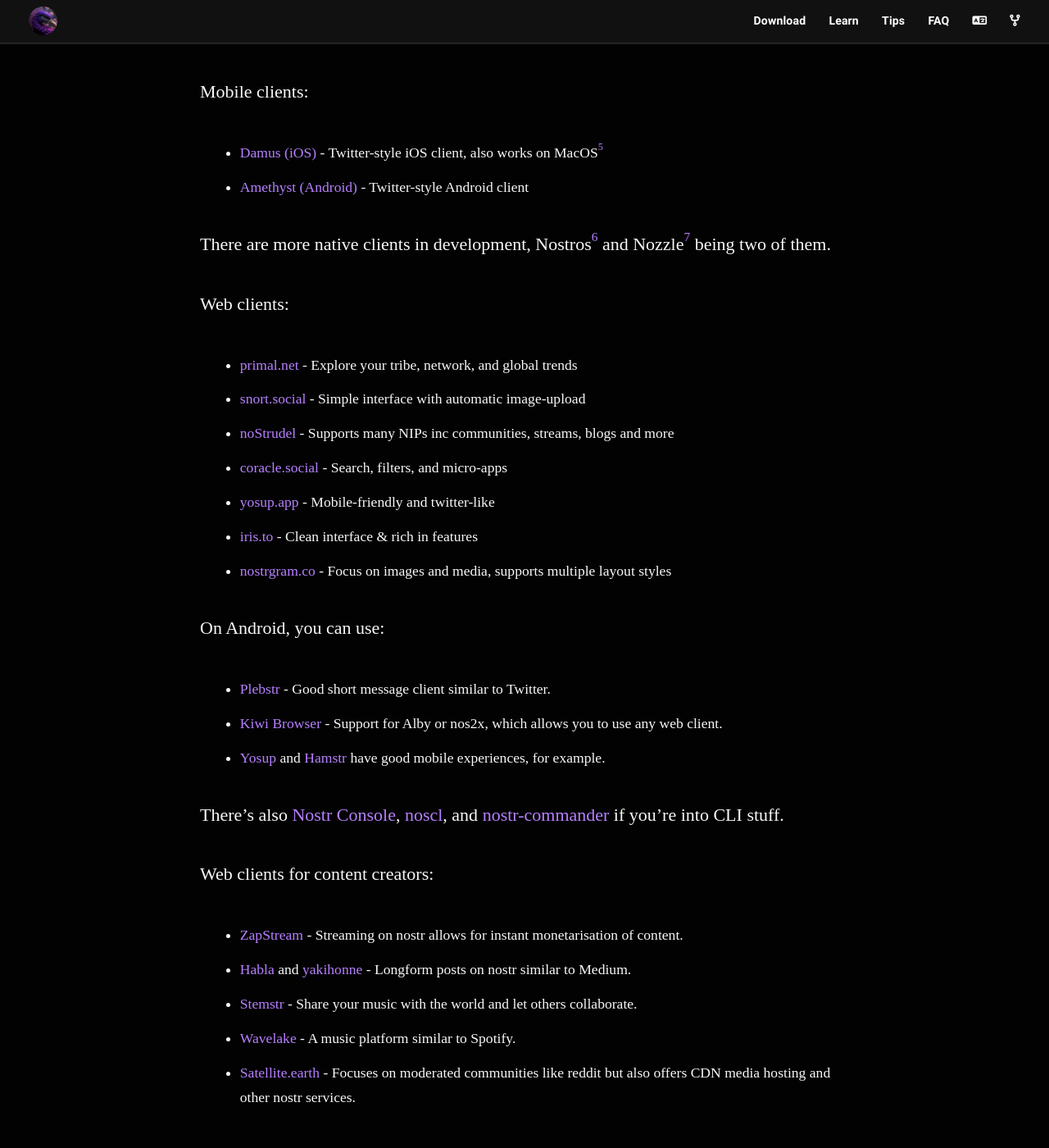
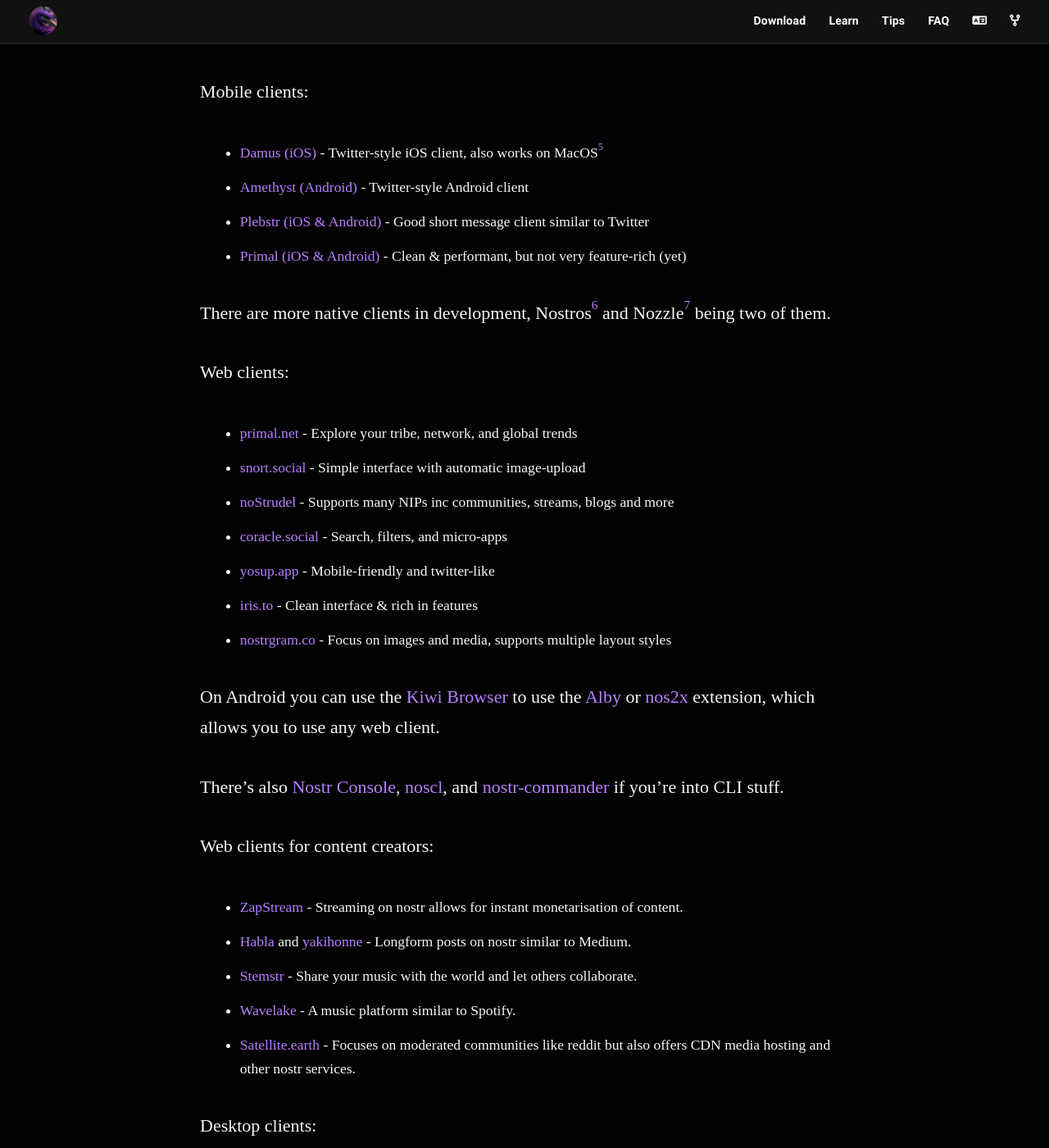
Before and after one commit to nostr-resources/nostr-resources.github.io, a Jekyll site: the page built from index.md, in a window 1280 px wide and 1400 px high, scrolled down 4324 px. Shown: the whole window at 82% size. Built offline with Jekyll 4.4.1, drawn with Linux system fonts in a browser that asks for light colours; some web fonts are replaced.

Commit message:
Move Plebstr to mobile section; add Primal

```diff
--- a/index.md
+++ b/index.md
@@ -133,6 +133,8 @@ Mobile clients:
 
 - [Damus (iOS)](https://apps.apple.com/ca/app/damus/id1628663131) - Twitter-style iOS client, also works on MacOS[^fn-mac]
 - [Amethyst (Android)](https://play.google.com/store/apps/details?id=com.vitorpamplona.amethyst) - Twitter-style Android client
+- [Plebstr (iOS & Android)](https://play.google.com/store/apps/details?id=com.plebstr.client) - Good short message client similar to Twitter
+- [Primal (iOS & Android)](https://primal.net/downloads) - Clean & performant, but not very feature-rich (yet)
 
 There are more native clients in development, Nostros[^nostros] and Nozzle[^nozzle] being two of them.
 
@@ -146,11 +148,9 @@ Web clients:
 - [iris.to](https://iris.to/) - Clean interface & rich in features
 - [nostrgram.co](https://nostrgram.co/) - Focus on images and media, supports multiple layout styles
 
-On Android, you can use:
-
-- [Plebstr](https://play.google.com/store/apps/details?id=com.plebstr.client) - Good short message client similar to Twitter.
-- [Kiwi Browser](https://kiwibrowser.com/) - Support for Alby or nos2x, which allows you to use any web client.
-- [Yosup](https://yosup.app/) and [Hamstr](https://hamstr.to/) have good mobile experiences, for example.
+On Android you can use the [Kiwi Browser](https://kiwibrowser.com/) to use the
+[Alby](https://getalby.com) or [nos2x](https://github.com/fiatjaf/nos2x)
+extension, which allows you to use any web client.
 
 [^nostros]: [KoalaSat/nostros](https://github.com/KoalaSat/nostros)
 [^nozzle]: [dluvian/Nozzle](https://github.com/dluvian/Nozzle)
```
